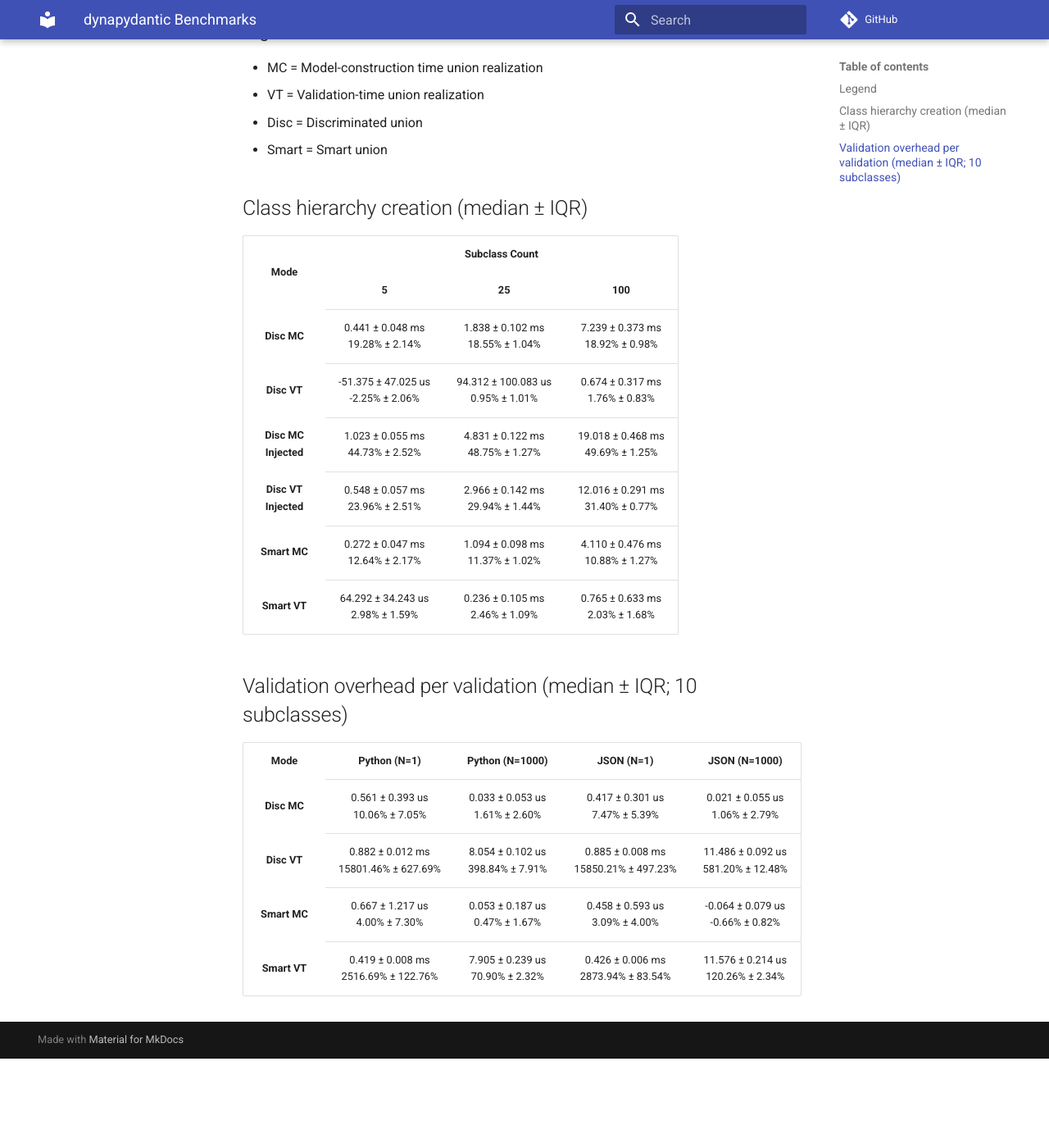
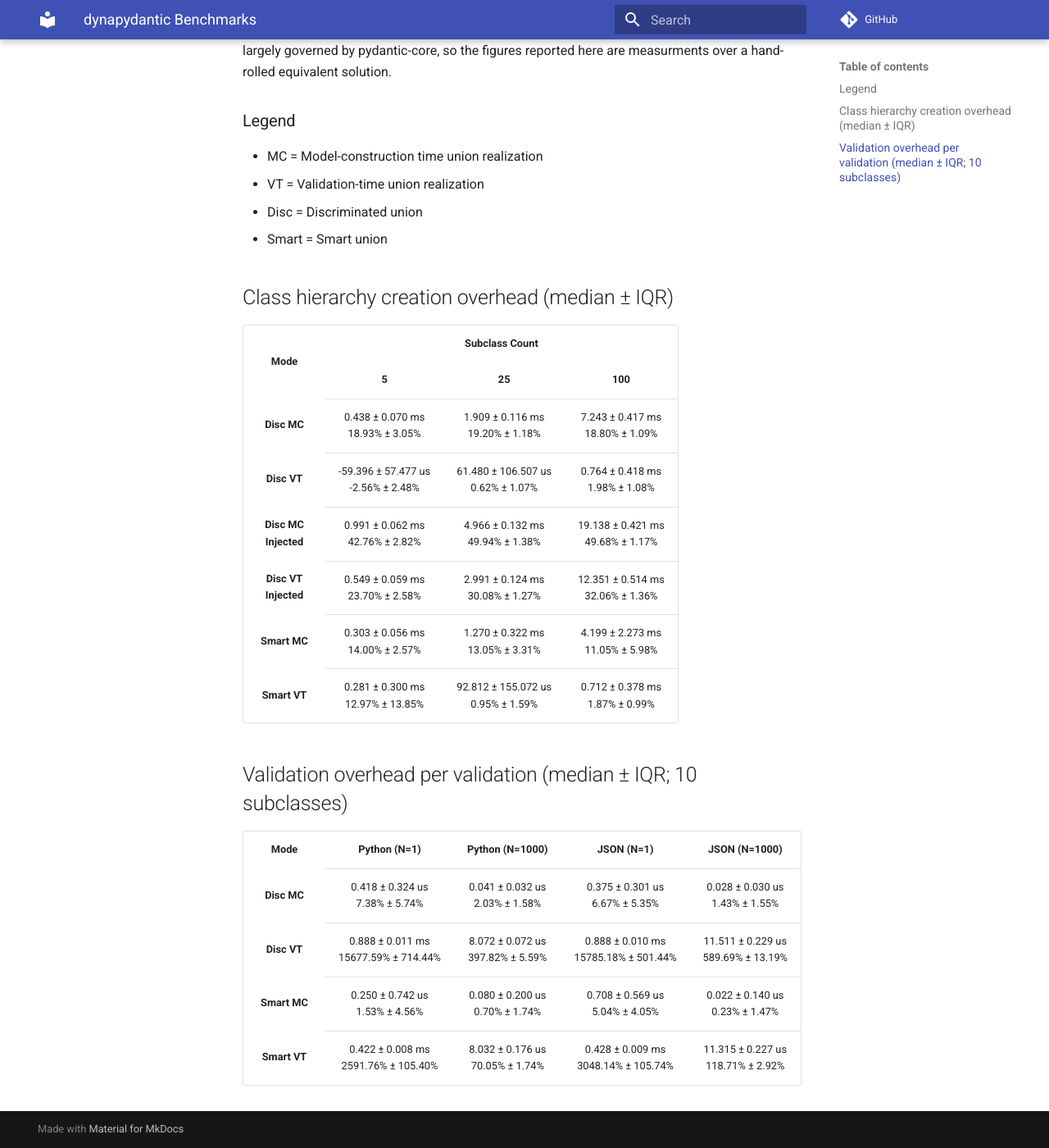
Before and after one commit to psalvaggio/dynapydantic, an MkDocs documentation site: the page built from docs/benchmarks.md, in a window 1280 px wide and 1400 px high, scrolled down 204 px. Shown: the whole window at 82% size. Built offline with MkDocs 1.6.1 and Material for MkDocs 9.7.7, drawn with Linux system fonts in a browser that asks for light colours; comment, search, counter and statistics services are not loaded; the version menu is left out; before the commit the page ends 1495 px from its top, so only the background shows below that.

Commit message:
Bump versions and regen the benchmarks with some better language (#46)
* ruff format code in the documentation

* Bump versions and regen the benchmarks with some better language

```diff
--- a/.pre-commit-config.yaml
+++ b/.pre-commit-config.yaml
@@ -1,6 +1,6 @@
 repos:
   - repo: https://github.com/astral-sh/ruff-pre-commit
-    rev: v0.16.4
+    rev: v0.16.6
     hooks:
       - id: ruff-check
         args: [--fix]
@@ -26,7 +26,7 @@ repos:
       - id: trailing-whitespace
 
   - repo: https://github.com/astral-sh/uv-pre-commit
-    rev: 0.12.5
+    rev: 0.12.10
     hooks:
       - id: uv-lock
 
--- a/docs/benchmarks.md
+++ b/docs/benchmarks.md
@@ -1,4 +1,9 @@
 # `dynapydantic` Benchmarks
+
+This page shows the results of local benchmarking of this library.
+Absolute performance is largely governed by pydantic-core, so the
+figures reported here are measurments over a hand-rolled equivalent
+solution.
 
 ### Legend
 * MC = Model-construction time union realization
@@ -6,7 +11,7 @@
 * Disc = Discriminated union
 * Smart = Smart union
 
-## Class hierarchy creation (median ± IQR) <a id="registration"></a>
+## Class hierarchy creation overhead (median ± IQR) <a id="registration"></a>
 
 <table class="benchmark-table">
   <thead>
@@ -23,39 +28,39 @@
   <tbody>
     <tr>
       <th>Disc MC</th>
-      <td>0.441 ± 0.048 ms<br>19.28% ± 2.14%</td>
-      <td>1.838 ± 0.102 ms<br>18.55% ± 1.04%</td>
-      <td>7.239 ± 0.373 ms<br>18.92% ± 0.98%</td>
+      <td>0.438 ± 0.070 ms<br>18.93% ± 3.05%</td>
+      <td>1.909 ± 0.116 ms<br>19.20% ± 1.18%</td>
+      <td>7.243 ± 0.417 ms<br>18.80% ± 1.09%</td>
     </tr>
     <tr>
       <th>Disc VT</th>
-      <td>-51.375 ± 47.025 us<br>-2.25% ± 2.06%</td>
-      <td>94.312 ± 100.083 us<br>0.95% ± 1.01%</td>
-      <td>0.674 ± 0.317 ms<br>1.76% ± 0.83%</td>
+      <td>-59.396 ± 57.477 us<br>-2.56% ± 2.48%</td>
+      <td>61.480 ± 106.507 us<br>0.62% ± 1.07%</td>
+      <td>0.764 ± 0.418 ms<br>1.98% ± 1.08%</td>
     </tr>
     <tr>
       <th>Disc MC<br>Injected</th>
-      <td>1.023 ± 0.055 ms<br>44.73% ± 2.52%</td>
-      <td>4.831 ± 0.122 ms<br>48.75% ± 1.27%</td>
-      <td>19.018 ± 0.468 ms<br>49.69% ± 1.25%</td>
+      <td>0.991 ± 0.062 ms<br>42.76% ± 2.82%</td>
+      <td>4.966 ± 0.132 ms<br>49.94% ± 1.38%</td>
+      <td>19.138 ± 0.421 ms<br>49.68% ± 1.17%</td>
     </tr>
     <tr>
       <th>Disc VT<br>Injected</th>
-      <td>0.548 ± 0.057 ms<br>23.96% ± 2.51%</td>
-      <td>2.966 ± 0.142 ms<br>29.94% ± 1.44%</td>
-      <td>12.016 ± 0.291 ms<br>31.40% ± 0.77%</td>
+      <td>0.549 ± 0.059 ms<br>23.70% ± 2.58%</td>
+      <td>2.991 ± 0.124 ms<br>30.08% ± 1.27%</td>
+      <td>12.351 ± 0.514 ms<br>32.06% ± 1.36%</td>
     </tr>
     <tr>
       <th>Smart MC</th>
-      <td>0.272 ± 0.047 ms<br>12.64% ± 2.17%</td>
-      <td>1.094 ± 0.098 ms<br>11.37% ± 1.02%</td>
-      <td>4.110 ± 0.476 ms<br>10.88% ± 1.27%</td>
+      <td>0.303 ± 0.056 ms<br>14.00% ± 2.57%</td>
+      <td>1.270 ± 0.322 ms<br>13.05% ± 3.31%</td>
+      <td>4.199 ± 2.273 ms<br>11.05% ± 5.98%</td>
     </tr>
     <tr>
       <th>Smart VT</th>
-      <td>64.292 ± 34.243 us<br>2.98% ± 1.59%</td>
-      <td>0.236 ± 0.105 ms<br>2.46% ± 1.09%</td>
-      <td>0.765 ± 0.633 ms<br>2.03% ± 1.68%</td>
+      <td>0.281 ± 0.300 ms<br>12.97% ± 13.85%</td>
+      <td>92.812 ± 155.072 us<br>0.95% ± 1.59%</td>
+      <td>0.712 ± 0.378 ms<br>1.87% ± 0.99%</td>
     </tr>
   </tbody>
 </table>
@@ -75,31 +80,31 @@
   <tbody>
     <tr>
       <th scope="row">Disc MC</th>
-      <td>0.561 ± 0.393 us<br>10.06% ± 7.05%</td>
-      <td>0.033 ± 0.053 us<br>1.61% ± 2.60%</td>
-      <td>0.417 ± 0.301 us<br>7.47% ± 5.39%</td>
-      <td>0.021 ± 0.055 us<br>1.06% ± 2.79%</td>
+      <td>0.418 ± 0.324 us<br>7.38% ± 5.74%</td>
+      <td>0.041 ± 0.032 us<br>2.03% ± 1.58%</td>
+      <td>0.375 ± 0.301 us<br>6.67% ± 5.35%</td>
+      <td>0.028 ± 0.030 us<br>1.43% ± 1.55%</td>
     </tr>
     <tr>
       <th scope="row">Disc VT</th>
-      <td>0.882 ± 0.012 ms<br>15801.46% ± 627.69%</td>
-      <td>8.054 ± 0.102 us<br>398.84% ± 7.91%</td>
-      <td>0.885 ± 0.008 ms<br>15850.21% ± 497.23%</td>
-      <td>11.486 ± 0.092 us<br>581.20% ± 12.48%</td>
+      <td>0.888 ± 0.011 ms<br>15677.59% ± 714.44%</td>
+      <td>8.072 ± 0.072 us<br>397.82% ± 5.59%</td>
+      <td>0.888 ± 0.010 ms<br>15785.18% ± 501.44%</td>
+      <td>11.511 ± 0.229 us<br>589.69% ± 13.19%</td>
     </tr>
     <tr>
       <th scope="row">Smart MC</th>
-      <td>0.667 ± 1.217 us<br>4.00% ± 7.30%</td>
-      <td>0.053 ± 0.187 us<br>0.47% ± 1.67%</td>
-      <td>0.458 ± 0.593 us<br>3.09% ± 4.00%</td>
-      <td>-0.064 ± 0.079 us<br>-0.66% ± 0.82%</td>
+      <td>0.250 ± 0.742 us<br>1.53% ± 4.56%</td>
+      <td>0.080 ± 0.200 us<br>0.70% ± 1.74%</td>
+      <td>0.708 ± 0.569 us<br>5.04% ± 4.05%</td>
+      <td>0.022 ± 0.140 us<br>0.23% ± 1.47%</td>
     </tr>
     <tr>
       <th scope="row">Smart VT</th>
-      <td>0.419 ± 0.008 ms<br>2516.69% ± 122.76%</td>
-      <td>7.905 ± 0.239 us<br>70.90% ± 2.32%</td>
-      <td>0.426 ± 0.006 ms<br>2873.94% ± 83.54%</td>
-      <td>11.576 ± 0.214 us<br>120.26% ± 2.34%</td>
+      <td>0.422 ± 0.008 ms<br>2591.76% ± 105.40%</td>
+      <td>8.032 ± 0.176 us<br>70.05% ± 1.74%</td>
+      <td>0.428 ± 0.009 ms<br>3048.14% ± 105.74%</td>
+      <td>11.315 ± 0.227 us<br>118.71% ± 2.92%</td>
     </tr>
   </tbody>
 </table>
```
Also changed, not shown: README.md (+33 -9 lines), docs/union_realizations.md (+17 -3 lines), 2 other files.
